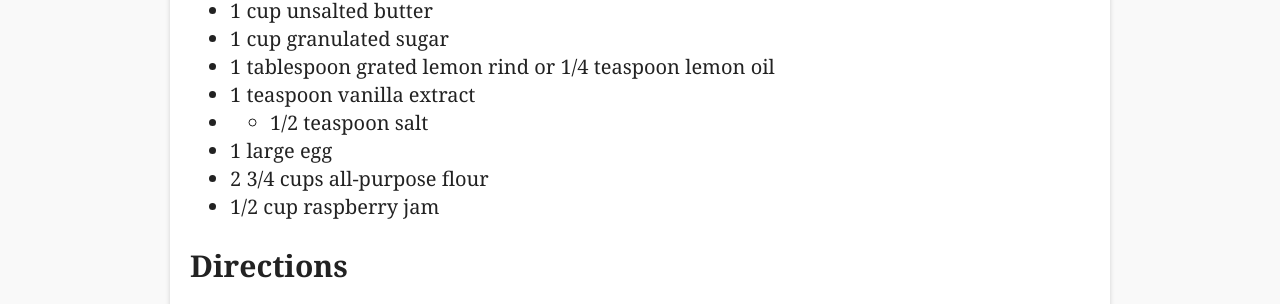
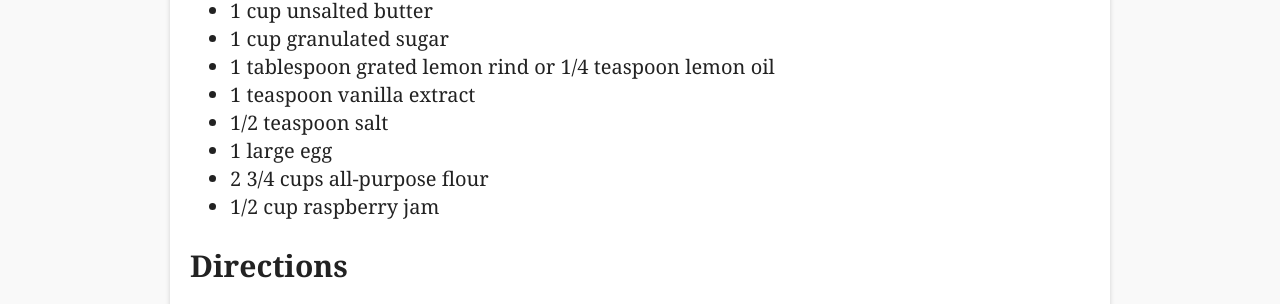
Before and after one commit to adamhammes/old-site, a Jekyll site: the page built from site/recipes/_posts/2016-09-20-lemon-raspberry-thumbprints.md, in a window 1280 px wide. Shown: the part 369-673 px from the top of the page. Built offline with Jekyll 4.4.1, drawn with Linux system fonts in a browser that asks for light colours.

Commit message:
Fix typo in bullets

```diff
--- a/site/recipes/_posts/2016-09-20-lemon-raspberry-thumbprints.md
+++ b/site/recipes/_posts/2016-09-20-lemon-raspberry-thumbprints.md
@@ -13,7 +13,7 @@ Recipe taken from [kingarthurflour.com](http://www.kingarthurflour.com/recipes/l
 * 1 cup granulated sugar
 * 1 tablespoon grated lemon rind or 1/4 teaspoon lemon oil
 * 1 teaspoon vanilla extract
-* * 1/2 teaspoon salt
+* 1/2 teaspoon salt
 * 1 large egg
 * 2 3/4 cups all-purpose flour
 * 1/2 cup raspberry jam
```
